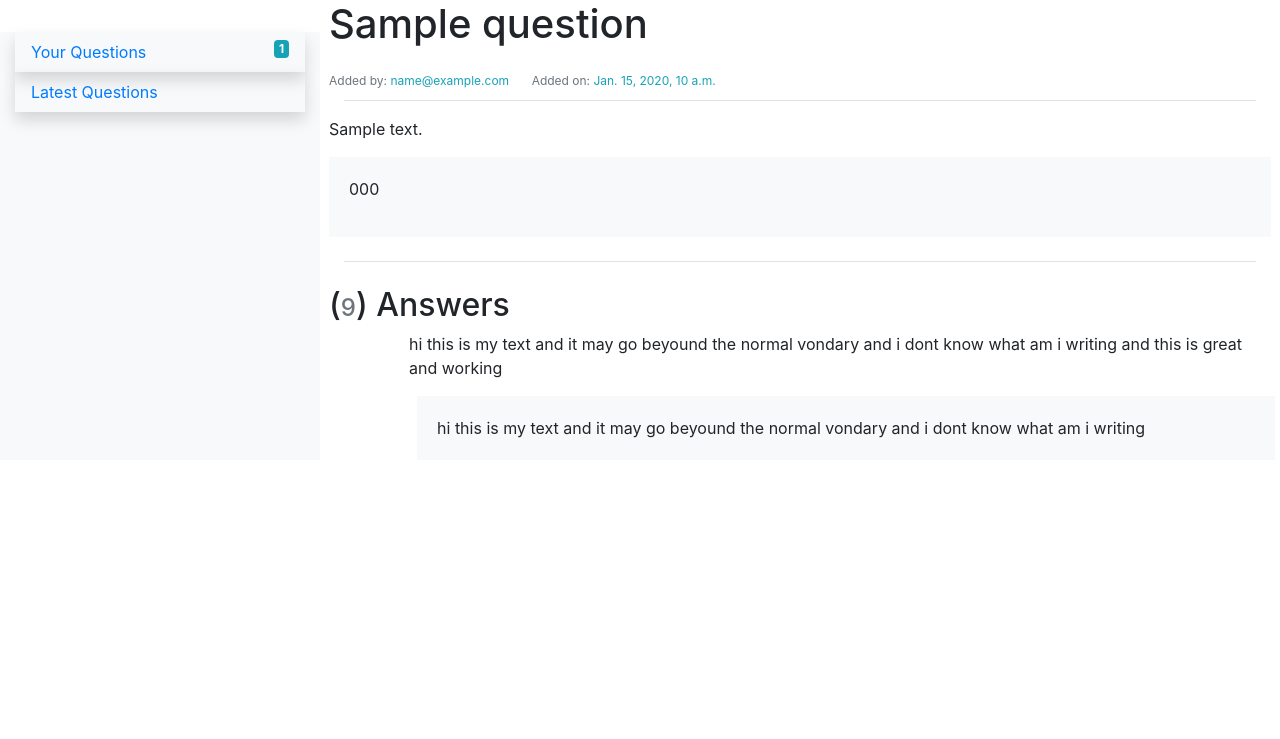
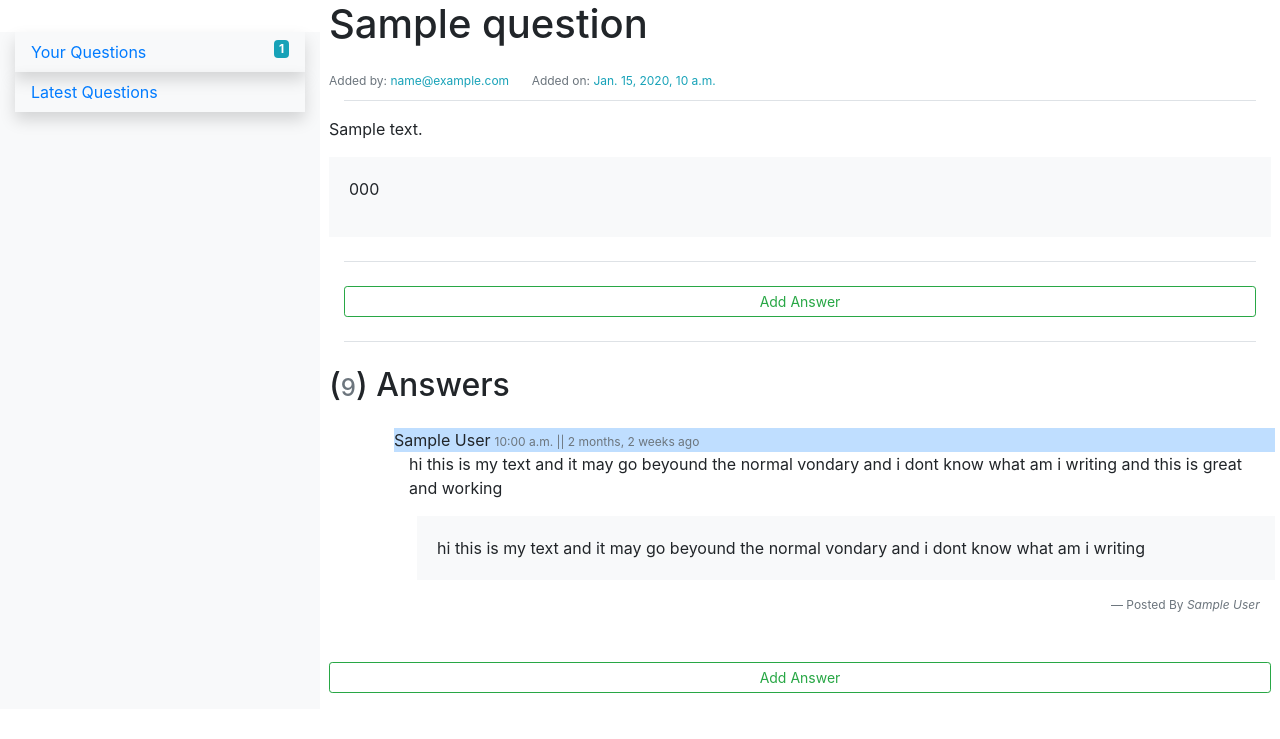
Before and after one commit to satyamfouzdar/quanda-local, a Django app: template templates/qna/question-detail.html in a window 1280 px wide. Shown: the part 61-800 px from the top of the page. Run offline with Django 3.2, Linux system fonts and the light colour scheme; tables that the repository leaves empty hold one stand-in row (values such as "Sample post"); the template is opened without the code that fills it: values that come from a table or form of the project are taken from there, most other values are stand-ins (such as "Sample title", 1, 10 or a date in 2020); some libraries are stand-ins or nearby versions.

Commit message:
* added add answer button in question detail page * seprated the answer list card with author detail and post on detail

```diff
--- a/templates/qna/question-detail.html
+++ b/templates/qna/question-detail.html
@@ -34,18 +34,16 @@
           <p class="f-1">{{ question.code|linebreaks }}</p>
         </div>
         <div class="border-bottom my-4"></div>
+        <a href="#" class="btn btn-outline-success btn-sm btn-block mt-3">Add Answer</a>
+        <div class="border-bottom my-4"></div>
         <div class="row">
           <h2 class="f-2">(<span class="text-muted f-1_5">9</span>) Answers</h2>
         </div>
         <div class="row">
-          <div class="row">
-            <div class="col-md-11 offset-md-1">
-              <p>hi this is my text and it may go beyound the normal vondary and i dont know what am i writing and this is great and working</p>
-              <div class="row ml-2 card-body bg-light">
-                  hi this is my text and it may go beyound the normal vondary and i dont know what am i writing
-              </div>
-            </div>
-          </div>
+        {% include "qna/snippets/answer_list_card.html" with instance=instance %}
+          <div class="border-bottom my-4"></div>
+          <a href="#" class="btn btn-outline-success btn-sm btn-block my-3">Add Answer</a>
+          <div class="border-bottom my-4"></div>
         </div>
     </main>
   </div>
--- /dev/null
+++ b/templates/qna/snippets/answer_list_card.html
@@ -0,0 +1,21 @@
+<!-- answers list card -->
+<div class="row my-3">
+  <div class="col-md-11 offset-md-1">
+    <div class=" row f-1" style="background-color: rgba(0, 123, 255, 0.25) !important;">
+          {{ instance.author | title }}
+          <div class="float-right d-inline ">
+            <span class="text-muted m-1" style="font-size: 0.75rem;">{{ instance.created_at|time:"g:i a" }} || {{instance.created_at|timesince}} ago </span>
+          </div>
+    </div>
+    <p>hi this is my text and it may go beyound the normal vondary and i dont know what am i writing and this is great and working</p>
+    <div class="row ml-2 card-body bg-light">
+        hi this is my text and it may go beyound the normal vondary and i dont know what am i writing
+    </div>
+    <blockquote class="blockquote text-right"></p>
+      <footer class="blockquote-footer" style="font-size: 0.75rem;">Posted By
+        <cite title="Source Title">  {{ instance.author }}</cite>
+      </footer>
+    </blockquote>
+  </div>
+</div>
+<!-- ./answers list card -->
```
